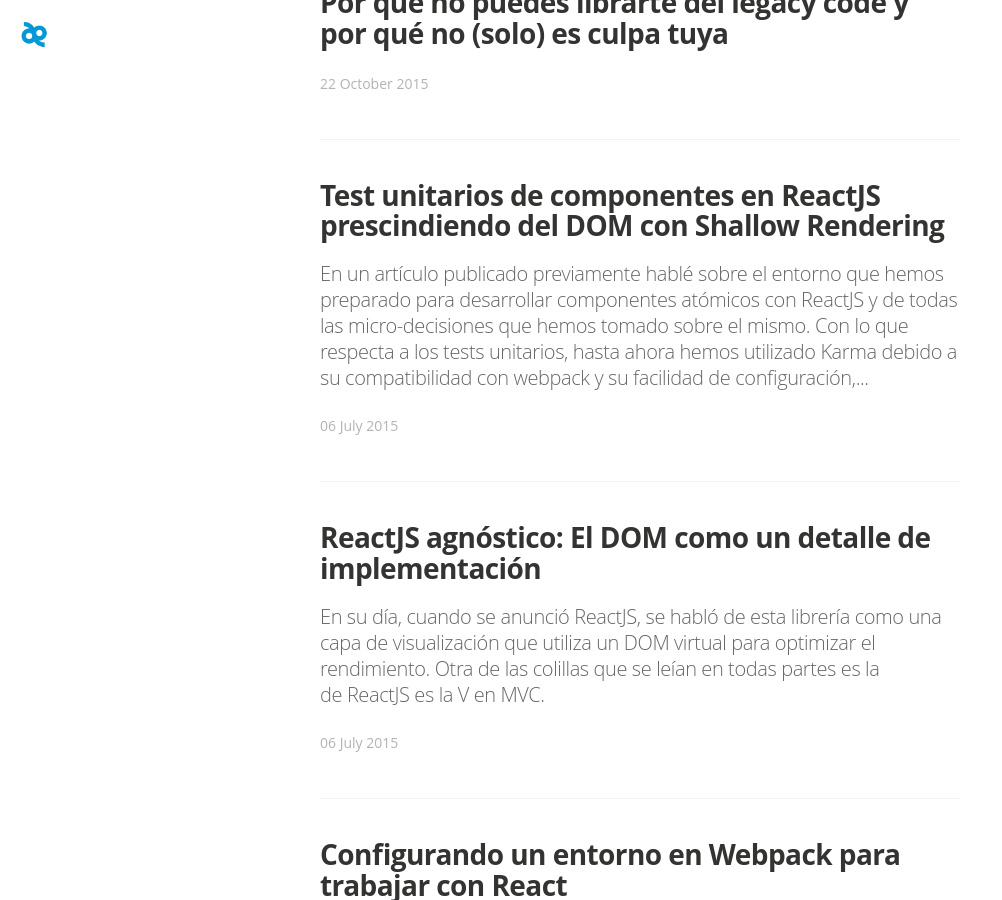
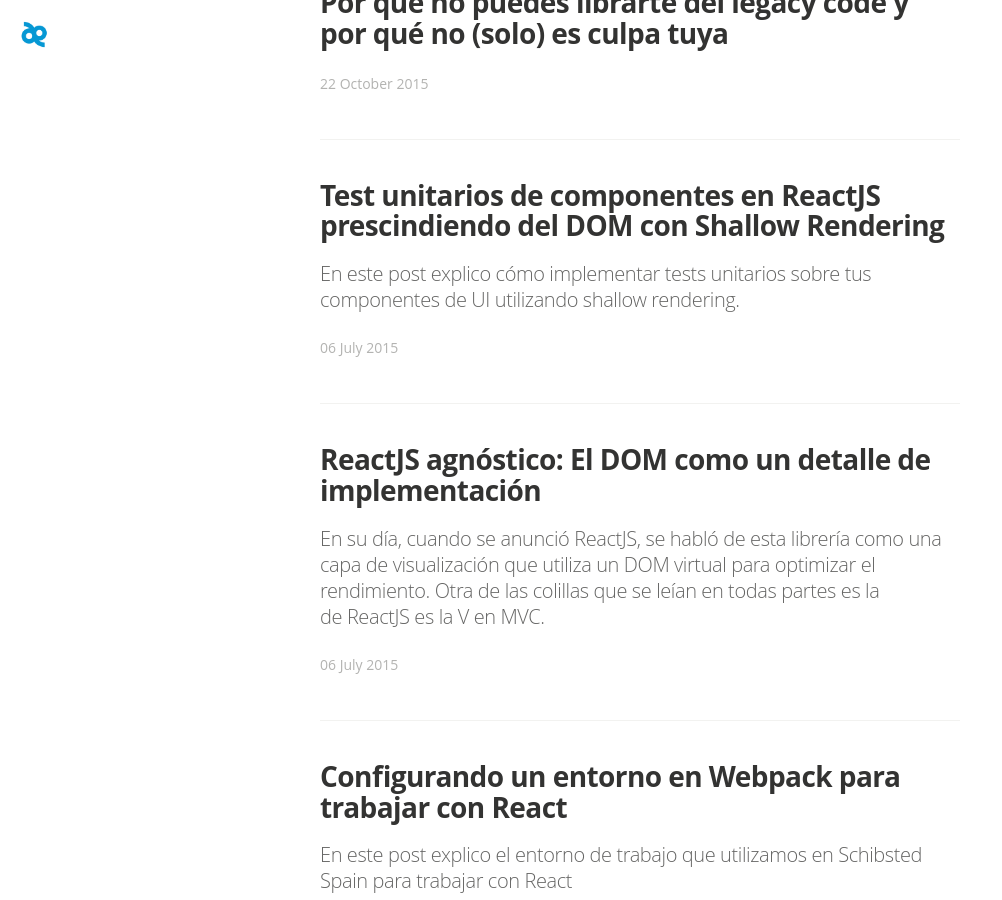
Before and after one commit to nmardones/danderu.github.com, a Jekyll site: the page built from index.html, in a window 1280 px wide and 900 px high, scrolled down 764 px. Shown: the whole window, without its empty margins (0-1002 px from the left). Built offline with Jekyll 4.4.1, drawn with Linux system fonts in a browser that asks for light colours; nearby versions of some CDN libraries; some web fonts are replaced; the list of posts is cut into pages by our own code.

Commit message:
Updated 2015-07-06-test-unitarios-de-componentes-en-reactjs-prescindiendo-del-dom-con-shallow-rendering.markdown

```diff
--- a/_posts/2015-07-06-test-unitarios-de-componentes-en-reactjs-prescindiendo-del-dom-con-shallow-rendering.markdown
+++ b/_posts/2015-07-06-test-unitarios-de-componentes-en-reactjs-prescindiendo-del-dom-con-shallow-rendering.markdown
@@ -1,22 +1,26 @@
 ---
 author: dandel
 comments: true
-date: 2015-07-06 20:49:03+00:00
+date: 2015-07-06T20:49:03.000Z
 layout: post
-slug: test-unitarios-de-componentes-en-reactjs-prescindiendo-del-dom-con-shallow-rendering
-title: Test unitarios de componentes en ReactJS prescindiendo del DOM con Shallow
-  Rendering
+slug: "test-unitarios-de-componentes-en-reactjs-prescindiendo-del-dom-con-shallow-rendering"
+title: Test unitarios de componentes en ReactJS prescindiendo del DOM con Shallow Rendering
 wordpress_id: 168
 categories:
-- Frontend
+  - Frontend
 tags:
-- React
-- shallow render
-- TDD
-- unit testing
+  - React
+  - shallow render
+  - TDD
+  - unit testing
+published: true
+excerpt: En este post explico cómo implementar tests unitarios sobre tus componentes de UI utilizando shallow rendering.
 ---
 
-En un [artículo](https://thecraftsmansjourney.wordpress.com/2015/06/18/configurando-un-entorno-en-webpack-para-trabajar-con-react/) publicado previamente hablé sobre el entorno que hemos preparado para desarrollar componentes atómicos con **ReactJS** y de todas las micro-decisiones que hemos tomado sobre el mismo. Con lo que respecta a los tests unitarios, hasta ahora hemos utilizado [Karma](http://karma-runner.github.io/0.12/index.html) debido a su compatibilidad con [webpack](http://webpack.github.io) y su facilidad de configuración, pero este mundo evoluciona muy rápido y ya hemos encontrado una opción mejor: implementar [**shallow rendering**](https://facebook.github.io/react/docs/test-utils.html#shallow-rendering). Esta opción además, es la [recomendada por Facebook](https://discuss.reactjs.org/t/whats-the-prefered-way-to-test-react-js-components/26/2) a partir de la versión 0.13, así que no se puede estar más a la última. <!-- more -->
+
+En un [artículo](https://thecraftsmansjourney.wordpress.com/2015/06/18/configurando-un-entorno-en-webpack-para-trabajar-con-react/) publicado previamente hablé sobre el entorno que hemos preparado para desarrollar componentes atómicos con **ReactJS** y de todas las micro-decisiones que hemos tomado sobre el mismo. Con lo que respecta a los tests unitarios, hasta ahora hemos utilizado [Karma](http://karma-runner.github.io/0.12/index.html) debido a su compatibilidad con [webpack](http://webpack.github.io) y su facilidad de configuración, pero este mundo evoluciona muy rápido y ya hemos encontrado una opción mejor: implementar [**shallow rendering**](https://facebook.github.io/react/docs/test-utils.html#shallow-rendering). Esta opción además, es la [recomendada por Facebook](https://discuss.reactjs.org/t/whats-the-prefered-way-to-test-react-js-components/26/2) a partir de la versión 0.13, así que no se puede estar más a la última.
+
+<!-- more -->
 
 
     import React from 'react';
```
